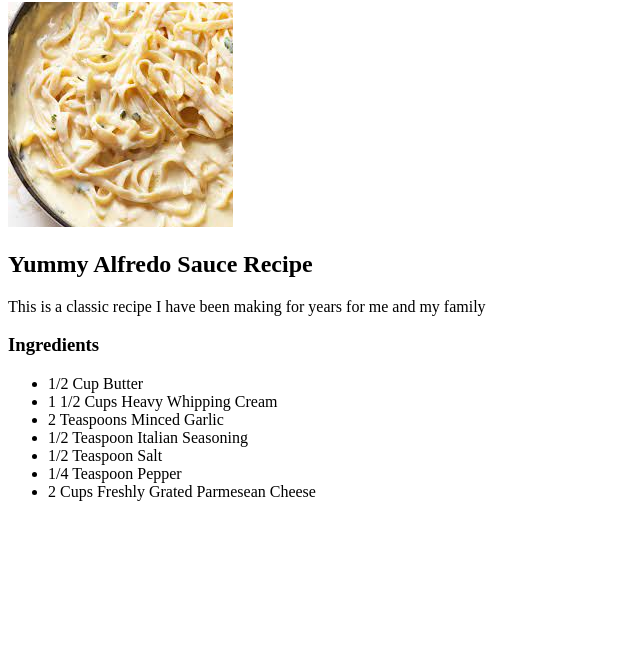
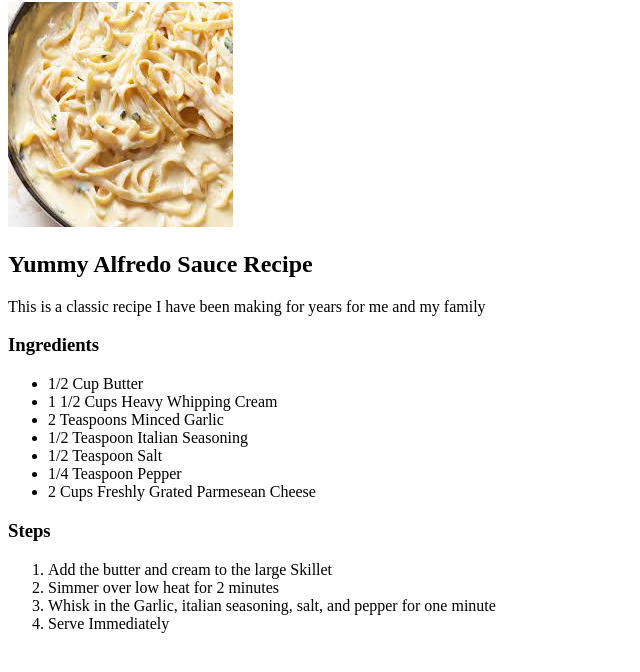
Before and after one commit to saustintb/odin-recipes, a plain HTML site: page recipes/alfredo.html in a window 1280 px wide. Shown: the part 78-750 px from the top of the page, without its empty margins (0-640 px from the left). Drawn offline with Linux system fonts and the light colour scheme.

Commit message:
Add  Steps List

```diff
--- a/recipes/alfredo.html
+++ b/recipes/alfredo.html
@@ -21,6 +21,13 @@
         <li>1/4 Teaspoon Pepper</li>
         <li>2 Cups Freshly Grated Parmesean Cheese</li>
     </ul>
+    <h3>Steps</h3>
+    <ol>
+        <li>Add the butter and cream to the large Skillet</li>
+        <li>Simmer over low heat for 2 minutes</li>
+        <li>Whisk in the Garlic, italian seasoning, salt, and pepper for one minute</li>
+        <li>Serve Immediately</li>
+    </ol>
 
 </body>
 </html>
```
